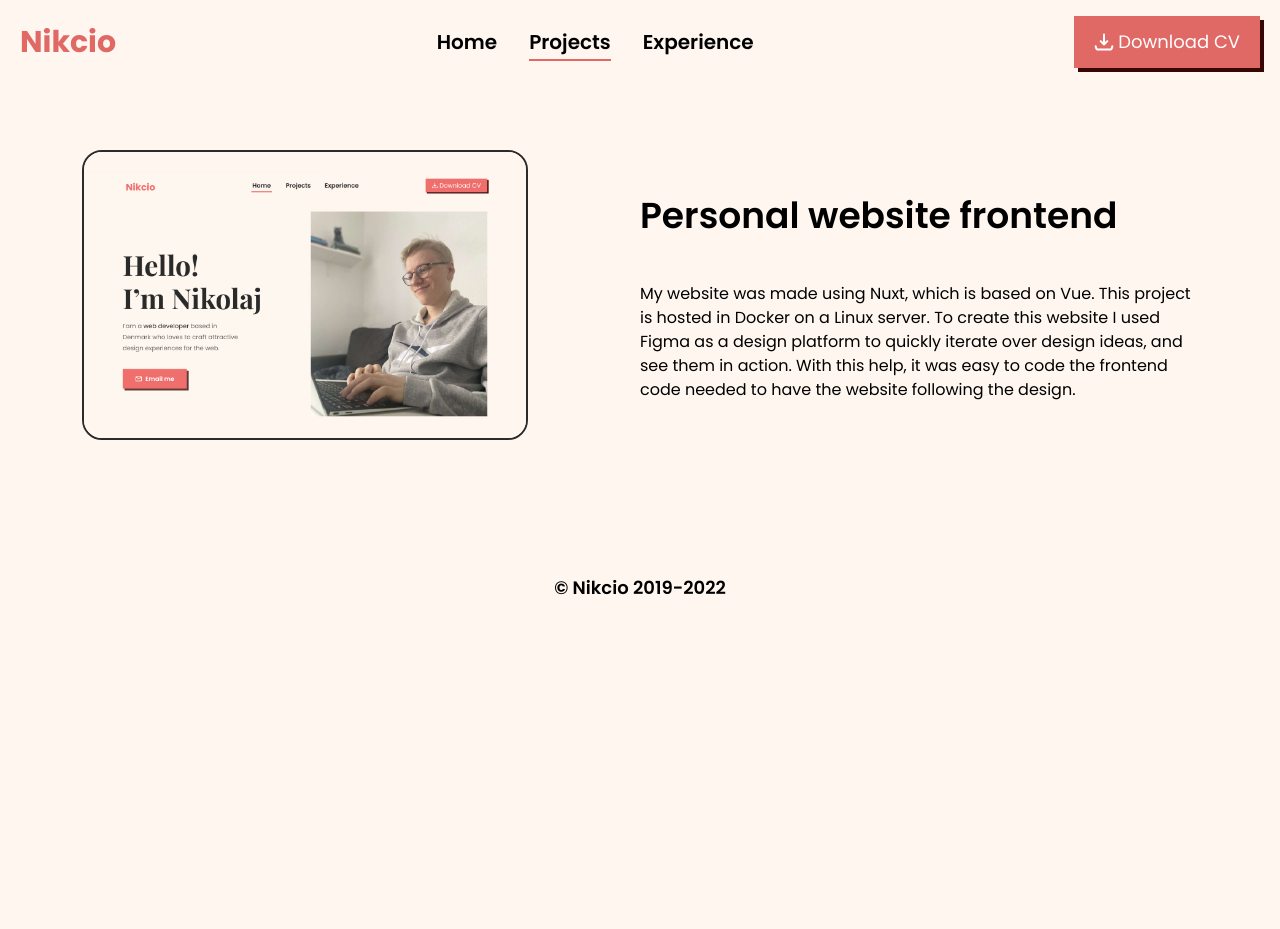
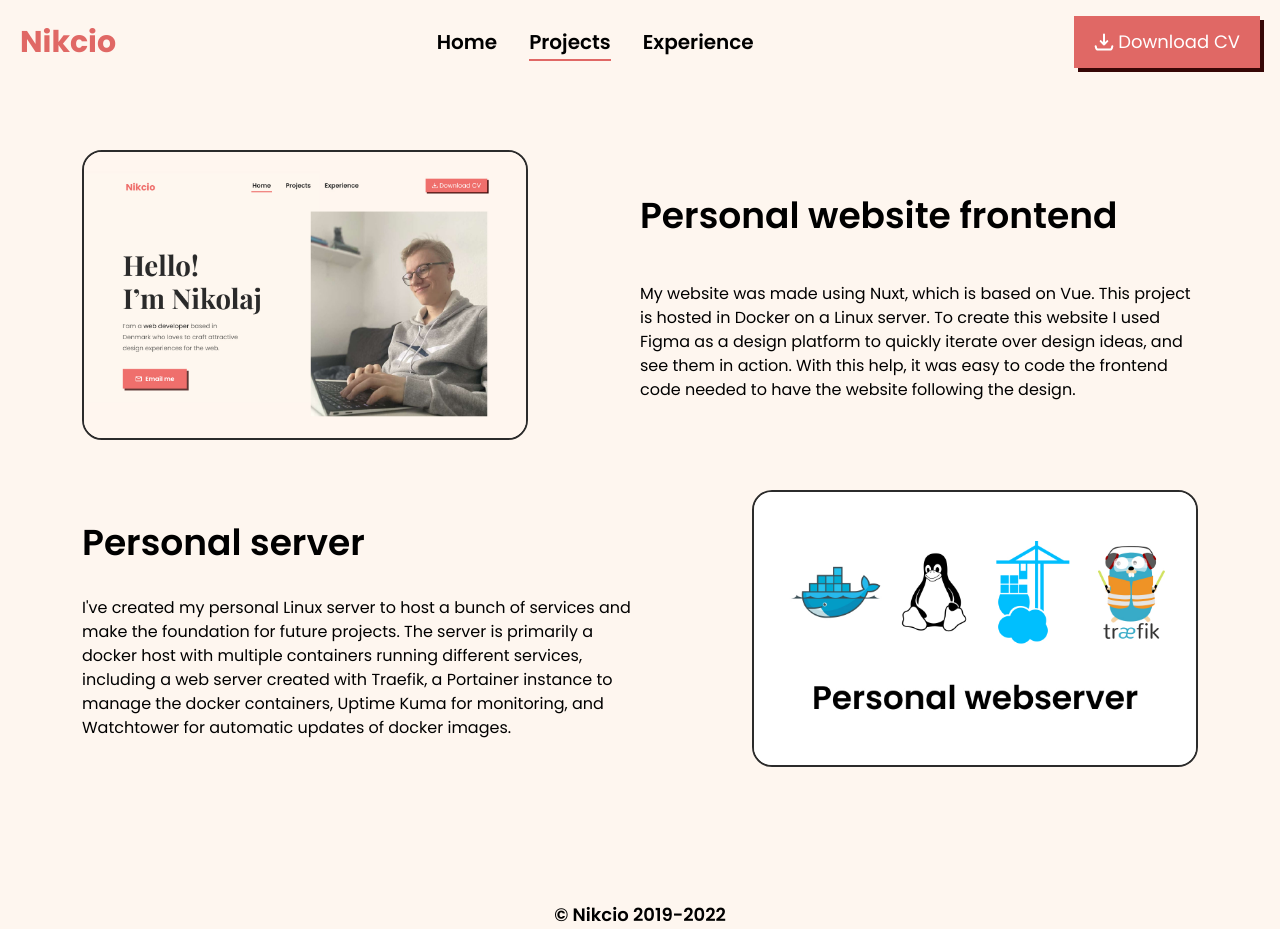
Before and after one commit to nikcio/Personal-site, a Nuxt app in the folder frontend/personal-site/: page /projects in a window 1280 px wide. Before the commit the page ends 800 px from the top, so only its background shows below. Built offline with nearby package versions, Linux system fonts and the light colour scheme.

Commit message:
feat: Added project personal server

```diff
--- a/frontend/personal-site/app.vue
+++ b/frontend/personal-site/app.vue
@@ -18,6 +18,13 @@ onMounted(() => {
 // eslint-disable-next-line no-undef
 onUnmounted(() => {
   document.removeEventListener('scroll', handleScroll)
+})
+
+// eslint-disable-next-line no-undef
+onUpdated(() => {
+  console.log("hello")
+  fadeInElements = Array.from(document.getElementsByClassName('fade-in'))
+  fadeOutElements = Array.from(document.getElementsByClassName('fade-out'))
 })
 
 // eslint-disable-next-line @typescript-eslint/no-unused-vars
--- /dev/null
+++ b/frontend/personal-site/components/elements/ElementsProject.vue
@@ -0,0 +1,67 @@
+<template>
+  <section>
+    <Image :imageSource="imageSource" :imageAlt="imageAlt" />
+    <div class="text-container">
+      <h3>{{ title }}</h3>
+      <p>{{ body }}</p>
+    </div>
+  </section>
+</template>
+
+<script lang="ts" setup>
+/* eslint-disable no-undef */
+// eslint-disable-next-line @typescript-eslint/no-unused-vars
+const props = defineProps({
+  imageSource: {
+    type: String,
+    default: ''
+  },
+  imageAlt: {
+    type: String,
+    default: ''
+  },
+  title: {
+    type: String,
+    default: ''
+  },
+  body: {
+    type: String,
+    default: ''
+  }
+})
+/* eslint-enable no-undef */
+</script>
+
+<style scoped>
+section {
+  display: flex;
+  align-content: center;
+  justify-content: flex-start;
+  align-items: stretch;
+  gap: 10%;
+  width: 90%;
+  margin: 50px auto;
+}
+
+section.reverse {
+  flex-direction: row-reverse;
+}
+
+img {
+  max-width: 40%;
+  border: 2px solid #2b2b2b;
+  border-radius: 20px;
+}
+
+.text-container {
+  display: flex;
+  align-content: stretch;
+  flex-direction: column;
+  justify-content: space-evenly;
+}
+
+h3 {
+  font-size: 36px;
+  font-weight: 600;
+}
+</style>
--- a/frontend/personal-site/pages/index.vue
+++ b/frontend/personal-site/pages/index.vue
@@ -24,6 +24,6 @@ const activeElement = 0;
 
 // eslint-disable-next-line no-undef
 useMeta(() => ({
-  title: 'Homepage'
+  title: 'Nikcio - Homepage'
 }))
 </script>
--- a/frontend/personal-site/pages/projects.vue
+++ b/frontend/personal-site/pages/projects.vue
@@ -2,13 +2,19 @@
   <div class="container">
     <NavbarMenu :activeElement="activeElement" />
     <main>
-      <section>
-        <Image imageSource="/images/projects/personal-site.webp" imageAlt="Personal site" />
-        <div class="text-container">
-          <h3>Personal website frontend</h3>
-          <p>My website was made using Nuxt, which is based on Vue. This project is hosted in Docker on a Linux server. To create this website I used Figma as a design platform to quickly iterate over design ideas, and see them in action. With this help, it was easy to code the frontend code needed to have the website following the design.</p>
-        </div>
-      </section>
+      <ElementsProject
+        imageSource="/images/projects/personal-site.webp"
+        imageAlt="Personal site"
+        title="Personal website frontend"
+        body="My website was made using Nuxt, which is based on Vue. This project is hosted in Docker on a Linux server. To create this website I used Figma as a design platform to quickly iterate over design ideas, and see them in action. With this help, it was easy to code the frontend code needed to have the website following the design."
+      />
+      <ElementsProject
+        class="reverse"
+        imageSource="/images/projects/personal-server.webp"
+        imageAlt="Personal server"
+        title="Personal server"
+        body="I've created my personal Linux server to host a bunch of services and make the foundation for future projects. The server is primarily a docker host with multiple containers running different services, including a web server created with Traefik, a Portainer instance to manage the docker containers, Uptime Kuma for monitoring, and Watchtower for automatic updates of docker images."
+      />
     </main>
     <ElementsFooter />
   </div>
@@ -22,33 +28,3 @@ useMeta(() => ({
   title: 'Projects'
 }))
 </script>
-
-<style scoped>
-section {
-  display: flex;
-  align-content: center;
-  justify-content: flex-start;
-  align-items: stretch;
-  gap: 10%;
-  width: 90%;
-  margin: 50px auto;
-}
-
-img {
-  max-width: 40%;
-  border: 2px solid #2b2b2b;
-  border-radius: 20px;
-}
-
-.text-container {
-  display: flex;
-  align-content: stretch;
-  flex-direction: column;
-  justify-content: space-evenly;
-}
-
-h3 {
-  font-size: 36px;
-  font-weight: 600;
-}
-</style>
```
Also changed, not shown: frontend/personal-site/public/images/projects/personal-server.webp (added).
